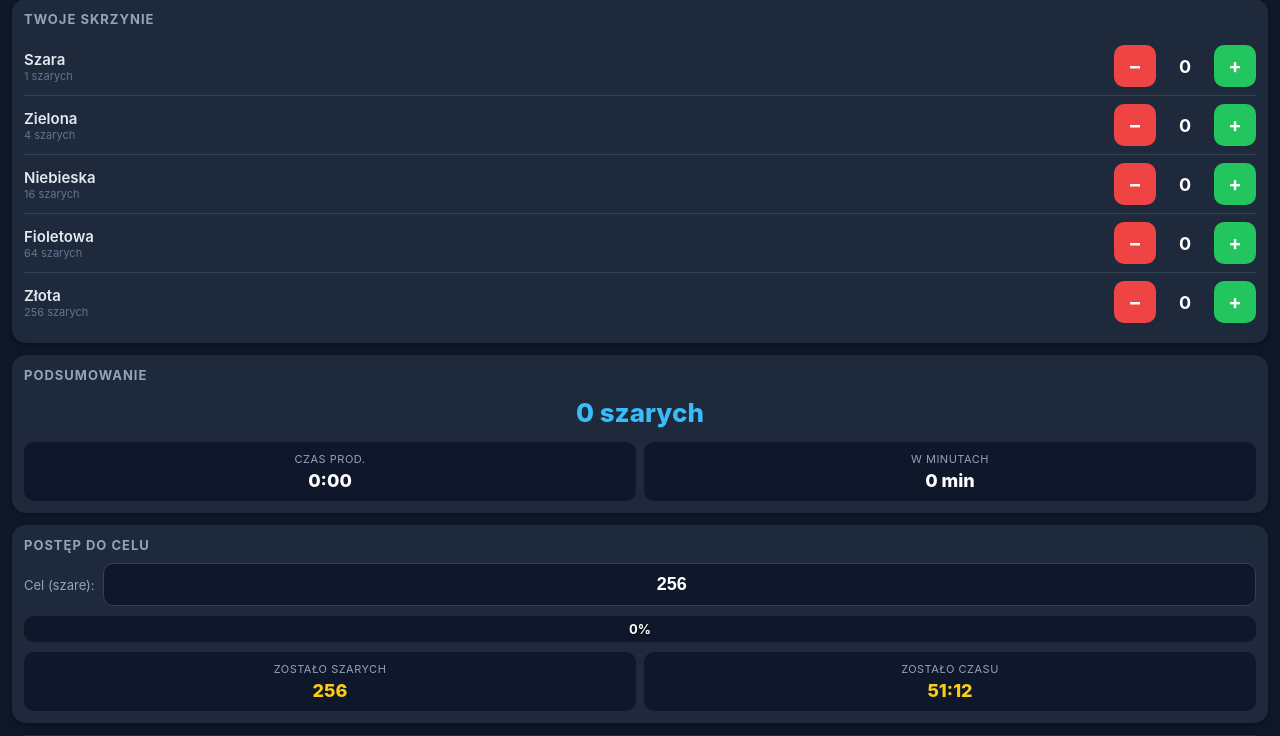
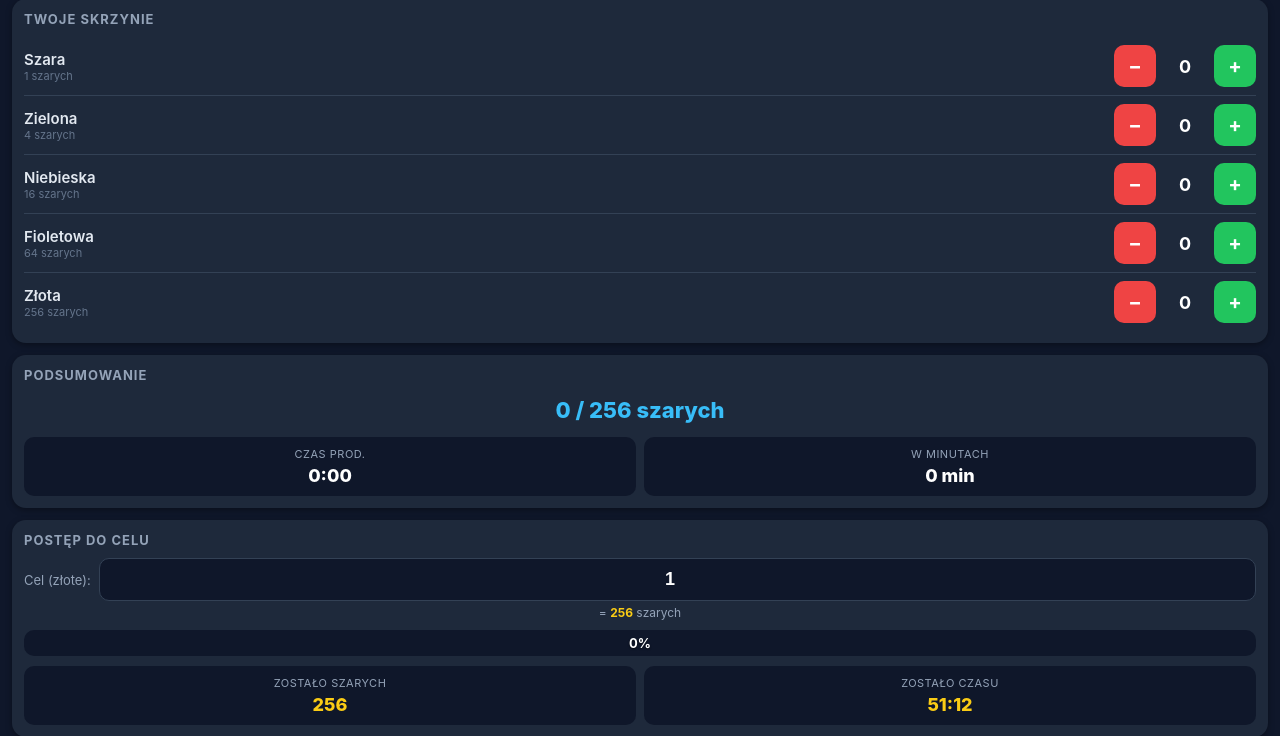
Before and after one commit to roninserek-blip/Skrzynie-2, a plain HTML site: page index.html in a window 1280 px wide. Shown: the part 61-797 px from the top of the page. Drawn offline with Linux system fonts and the light colour scheme.

Commit message:
Update index.html

```diff
--- a/index.html
+++ b/index.html
@@ -46,7 +46,7 @@
     font-weight: 700; color: #fff;
   }
   .big {
-    font-size: 26px; font-weight: 800; color: #38bdf8;
+    font-size: 22px; font-weight: 800; color: #38bdf8;
     text-align: center; padding: 4px 0;
   }
   .stats { display: grid; grid-template-columns: 1fr 1fr; gap: 8px; }
@@ -90,6 +90,11 @@
     color: #fff; font-size: 18px; padding: 10px; border-radius: 10px;
     font-weight: 700; text-align: center;
   }
+  .goal-hint {
+    text-align: center; font-size: 12px; color: #94a3b8;
+    margin-top: 4px;
+  }
+  .goal-hint b { color: #facc15; }
   .timer-row { display: flex; gap: 8px; margin-top: 6px; }
   .timer-row button {
     flex: 1; width: auto; height: 50px; font-size: 15px;
@@ -122,7 +127,7 @@
 
 <div class="card">
   <h2>Podsumowanie</h2>
-  <div class="big" id="totalBoxes">0 szarych</div>
+  <div class="big" id="totalBoxes">0 / 256 szarych</div>
   <div class="stats" style="margin-top:10px">
     <div class="stat"><div class="lbl">Czas prod.</div><div class="val" id="totalTime">0:00</div></div>
     <div class="stat"><div class="lbl">W minutach</div><div class="val" id="totalMin">0 min</div></div>
@@ -132,9 +137,10 @@
 <div class="card">
   <h2>Postęp do celu</h2>
   <div class="goal-input">
-    <span style="font-size:13px;color:#94a3b8">Cel (szare):</span>
-    <input type="number" id="goal" value="256" min="0" inputmode="numeric">
+    <span style="font-size:13px;color:#94a3b8">Cel (złote):</span>
+    <input type="number" id="goal" value="1" min="0" step="1" inputmode="numeric">
   </div>
+  <div class="goal-hint">= <b id="goalGrey">256</b> szarych</div>
   <div class="progress-wrap">
     <div class="progress-bar" id="pbar"></div>
     <div class="progress-text" id="ptext">0%</div>
@@ -175,12 +181,20 @@ const TYPES = [
 const BASE_HOURS = 3;
 const BASE_BOXES = 15;
 const BOX_TIME_HOURS = BASE_HOURS / BASE_BOXES; // 0.2h = 12 min
+const GOLDEN_MULT = 256;
 
 let state = load() || {
   counts: { szara:0, zielona:0, niebieska:0, fioletowa:0, zlota:0 },
-  goal: 256,
+  goal: 1,
   timerStart: null
 };
+
+// migracja: stary cel był w szarych (domyślnie 256), nowy w złotych (domyślnie 1)
+if (state.goalVersion !== 2) {
+  state.goal = 1;
+  state.goalVersion = 2;
+  save();
+}
 
 function load() {
   try { return JSON.parse(localStorage.getItem('skrzynie')); } catch(e){ return null; }
@@ -227,19 +241,24 @@ function render() {
   let totalS = 0;
   TYPES.forEach(t => totalS += c[t.key] * t.mult);
 
-  document.getElementById('totalBoxes').textContent = totalS + ' szarych';
+  // cel w złotych -> szare
+  const goalGold = state.goal || 0;
+  const goalGrey = goalGold * GOLDEN_MULT;
+
+  document.getElementById('totalBoxes').textContent =
+    totalS + ' / ' + goalGrey + ' szarych';
+  document.getElementById('goalGrey').textContent = goalGrey;
 
   const totalHours = totalS * BOX_TIME_HOURS;
   document.getElementById('totalTime').textContent = fmtHM(totalHours);
   document.getElementById('totalMin').textContent = Math.round(totalHours*60) + ' min';
 
   // postęp
-  const goal = state.goal || 0;
-  const pct = goal > 0 ? Math.min(100, (totalS/goal)*100) : 0;
+  const pct = goalGrey > 0 ? Math.min(100, (totalS/goalGrey)*100) : 0;
   document.getElementById('pbar').style.width = pct + '%';
   document.getElementById('ptext').textContent = pct.toFixed(0) + '%';
 
-  const left = Math.max(0, goal - totalS);
+  const left = Math.max(0, goalGrey - totalS);
   document.getElementById('leftBoxes').textContent = left;
   document.getElementById('leftTime').textContent = fmtHM(left * BOX_TIME_HOURS);
 
@@ -258,7 +277,7 @@ function render() {
 }
 
 document.getElementById('goal').addEventListener('input', e => {
-  state.goal = parseInt(e.target.value) || 0;
+  state.goal = Math.max(0, parseInt(e.target.value) || 0);
   save(); render();
 });
 document.getElementById('goal').value = state.goal;
@@ -270,8 +289,6 @@ document.getElementById('resetAll').onclick = () => {
 };
 
 // TIMER
-let timerInterval = null;
-
 function tickTimer() {
   if (!state.timerStart) {
     document.getElementById('timerTime').textContent = '00:00:00';
```
